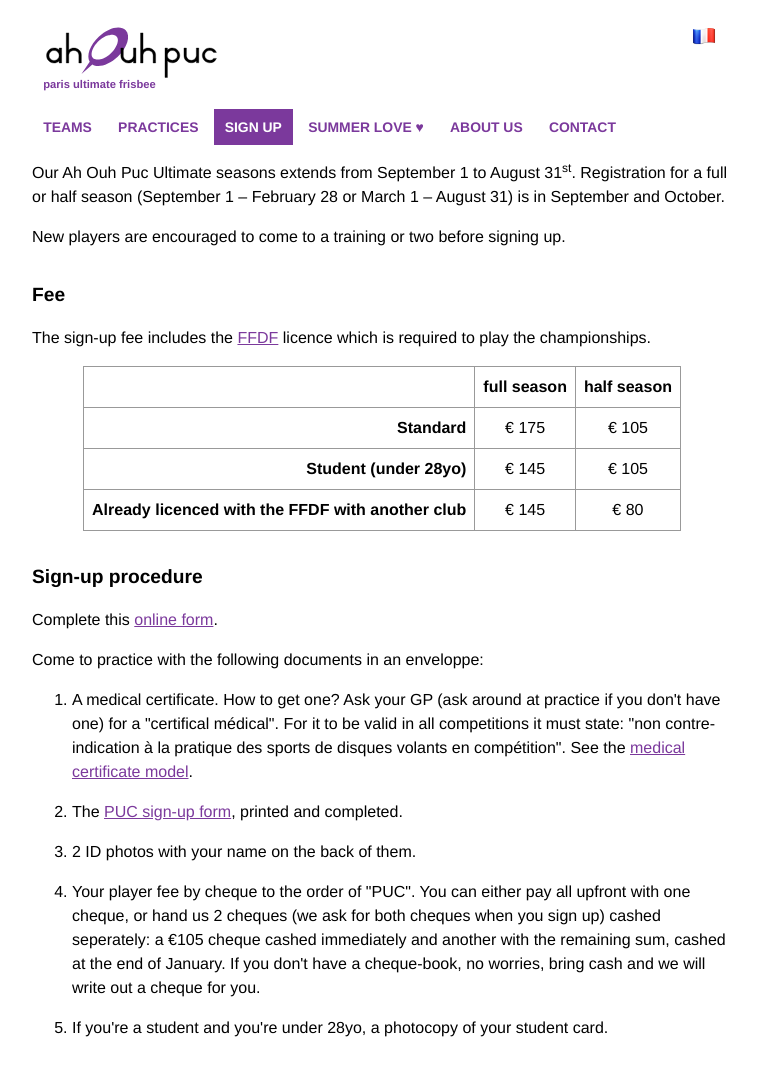
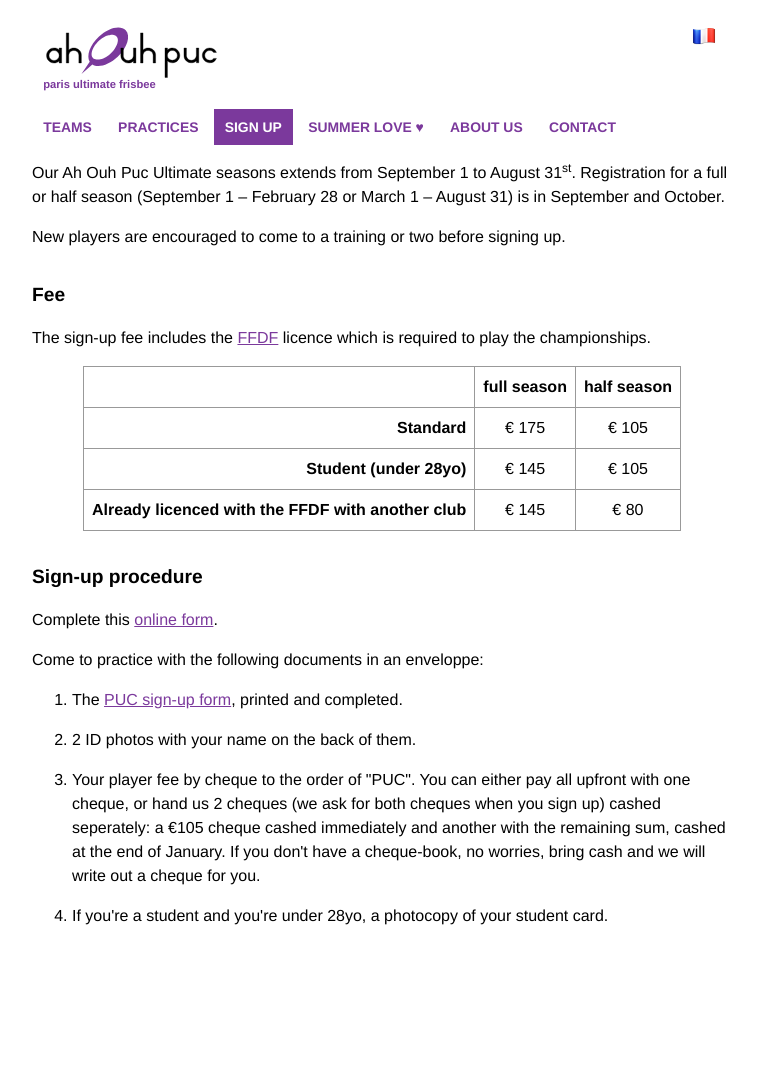
Before and after one commit to ahouhpuc/ahouhpuc.github.io, a Jekyll site: the page built from sign-up.html, in a window 1280 px wide. Shown: the whole page, without its empty margins (258-1015 px from the left). Built offline with Jekyll 4.4.1, drawn with Linux system fonts in a browser that asks for light colours; after the commit the page ends 976 px from its top, so only the background shows below that.

Commit message:
plus besoin de la version papier du certif

```diff
--- a/inscription.html
+++ b/inscription.html
@@ -42,7 +42,6 @@ description: Les inscriptions au Ah Ouh Puc sont ouvertes en début de saison en
 <p>Apporte à l'entraînement une enveloppe avec les documents suivants :</p>
 
 <ol>
-  <li>Un certificat médical portant la mention de «&nbsp;non contre-indication à la pratique des sports de disques volants en compétition&nbsp;». Voir <a href="certificat-medical-ahouhpuc.pdf" target="_blank">l'exemple de certificat médical</a>.</li>
   <li>Le <a href="bulletin-inscription-ahouhpuc.pdf" target="_blank">bulletin d'inscription au PUC</a> imprimé et rempli à la main.</li>
   <li>2 photos d'identité avec ton nom inscrit au dos.</li>
   <li>Le chèque à l'ordre du «&nbsp;PUC&nbsp;». Il est possible de faire 2
--- a/sign-up.html
+++ b/sign-up.html
@@ -42,7 +42,6 @@ description: Our Ah Ouh Puc Ultimate seasons extends from September 1 to August
 <p>Come to practice with the following documents in an enveloppe:</p>
 
 <ol>
-  <li>A medical certificate. How to get one? Ask your GP (ask around at practice if you don't have one) for a "certifical médical". For it to be valid in all competitions it must state: "non contre-indication à la pratique des sports de disques volants en compétition". See the <a href="certificat-medical-ahouhpuc.pdf" target="_blank">medical certificate model</a>.</li>
   <li>The <a href="bulletin-inscription-ahouhpuc.pdf" target="_blank">PUC sign-up form</a>, printed and completed.</li>
   <li>2 ID photos with your name on the back of them.</li>
   <li>Your player fee by cheque to the order of "PUC". You can either pay all
```
